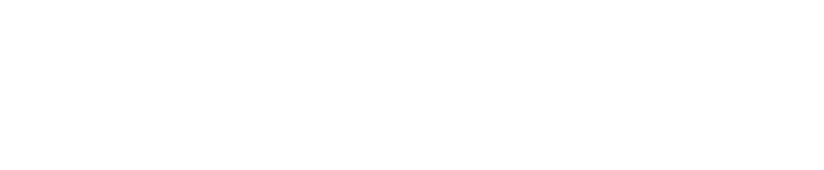
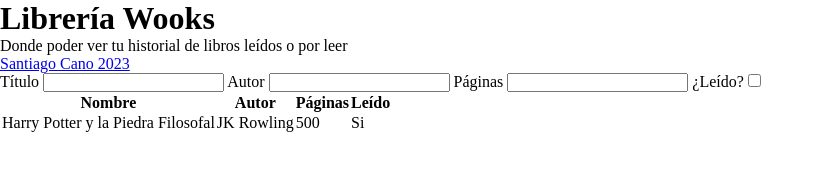
Before and after one commit to LaVieja1/library2023, a plain HTML site: page index.html in a window 1280 px wide. Shown: the whole page, without its empty margins (0-824 px from the left). Drawn offline with Linux system fonts and the light colour scheme.

Commit message:
HTML principal

```diff
--- a/index.html
+++ b/index.html
@@ -9,6 +9,43 @@
     <title>Librería Wooks</title>
 </head>
 <body>
-
+    <div class="main-container">
+        <header>
+            <h1>Librería Wooks</h1>
+            <p>Donde poder ver tu historial de libros leídos o por leer</p>
+            <p><a href="https://github.com/LaVieja1">Santiago Cano 2023</a></p>
+        </header>
+        <form action="#" method="post">Título
+            <label for="book">
+                <input type="text" name="book" id="book" required>
+            </label>
+            <label for="author">Autor
+                <input type="text" name="author" id="author" required>
+            </label>
+            <label for="pages">Páginas
+                <input type="number" name="pages" id="pages" required min="1">
+            </label>
+            <label for="read">¿Leído?
+                <input type="checkbox" name="read" id="read">
+            </label>
+        </form>
+        <table>
+            <thead>
+                <th>Nombre</th>
+                <th>Autor</th>
+                <th>Páginas</th>
+                <th>Leído</th>
+                <th></th>
+            </thead>
+            <tbody id="book-table">
+                <tr>
+                    <td>Harry Potter y la Piedra Filosofal</td>
+                    <td>JK Rowling</td>
+                    <td>500</td>
+                    <td>Si</td>
+                </tr>
+            </tbody>
+        </table>
+    </div>
 </body>
 </html>
--- a/script.js
+++ b/script.js
@@ -0,0 +1,12 @@
+let myLibrary = [];
+
+function Book(title, author, pages, read) {
+    this.title = title;
+    this.author = author;
+    this.pages = pages;
+    this.read = read;
+}
+
+function addBookToLibrary(book) {
+    return myLibrary.push(book);
+}
```
